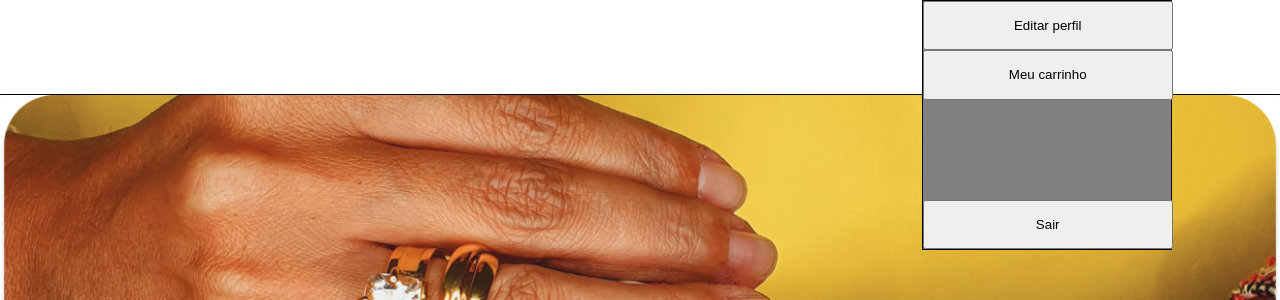
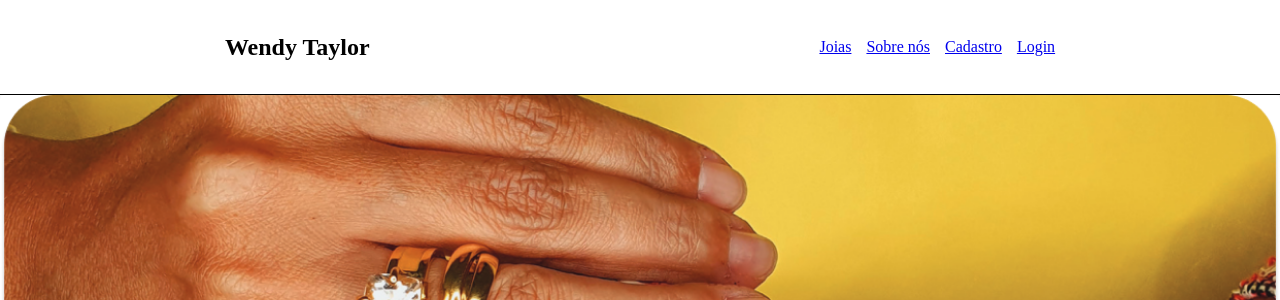
Before and after one commit to G-Ladeira/PI-React, a React (Create React App) app: page / in a window 1280 px wide. Shown: the top 300 px of the page. Built offline with nearby package versions, Linux system fonts and the light colour scheme; no server answers.

Commit message:
comentando UserLogged

```diff
--- a/src/components/header/index.jsx
+++ b/src/components/header/index.jsx
@@ -1,6 +1,6 @@
 import { Link } from "react-router-dom";
 import "./styled.sass";
-import UserLogged from "../userOn"
+// import UserLogged from "../userOn"
 
 const Header = () => {
   return (
@@ -21,7 +21,7 @@ const Header = () => {
           <li>Login</li>
         </Link>
       </ul>
-      <UserLogged/>
+      {/* <UserLogged/> */}
     </main>
   );
 };
```
